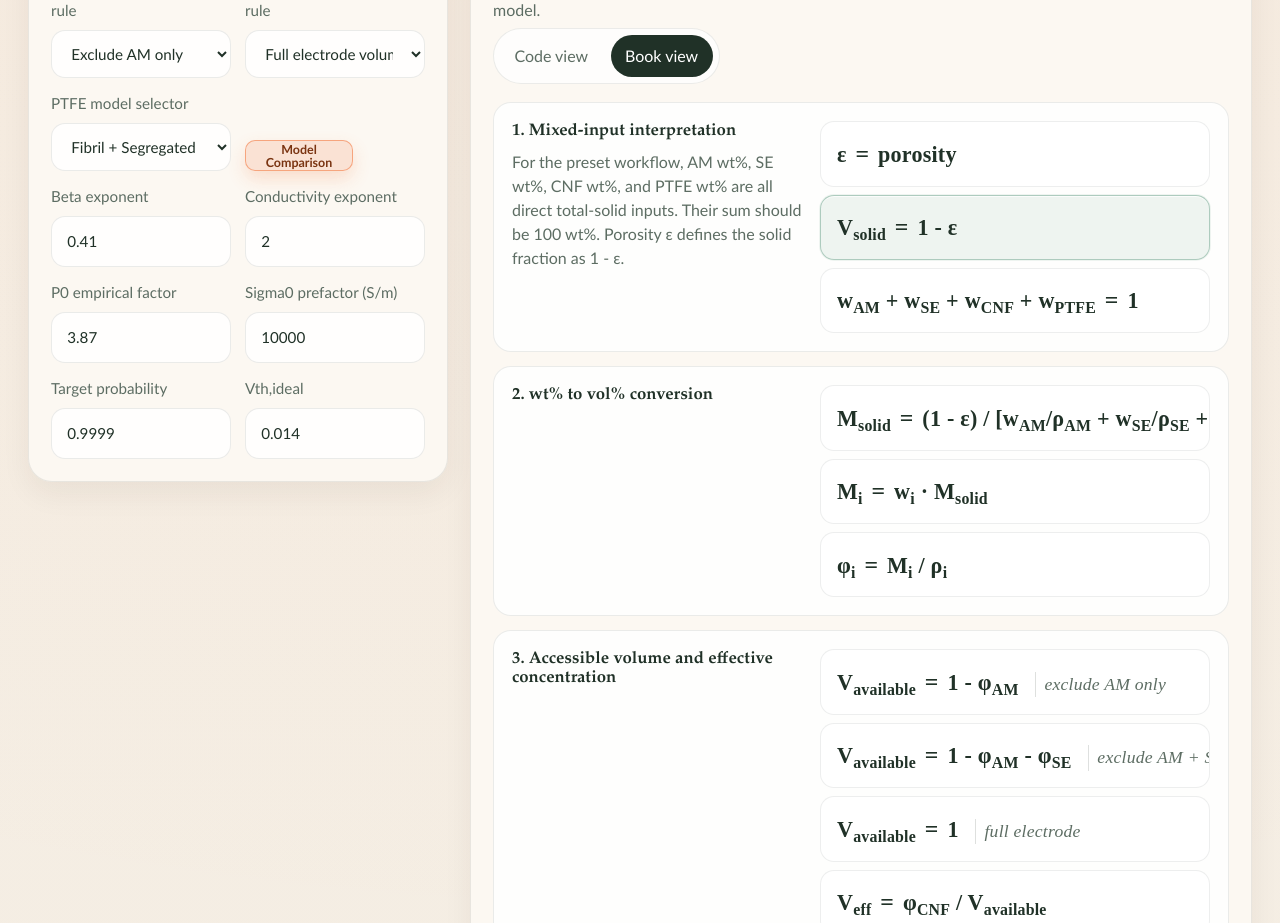
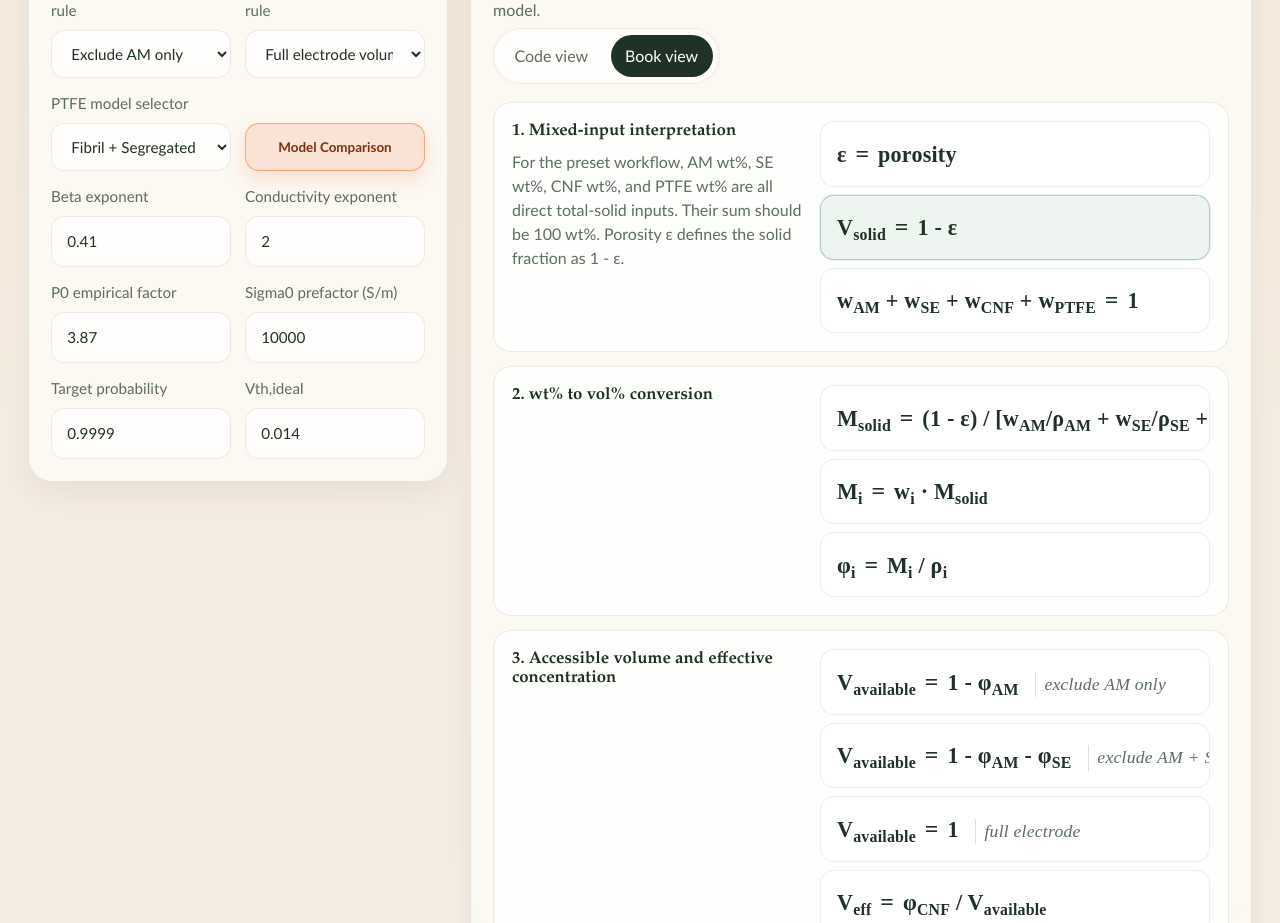
Before and after one commit to mktree1008-gif/codex-webepp, a React (Vite) app: page / in a window 1280 px wide. Shown: the part 2300-3223 px from the top of the page. Built offline with nearby package versions, Linux system fonts and the light colour scheme.

Commit message:
Match model comparison button size to selector

```diff
--- a/src/App.css
+++ b/src/App.css
@@ -243,23 +243,24 @@
 }
 
 .ptfe-comparison-jump-button {
-  min-height: 10px;
+  min-height: 48px;
   border: 1px solid rgba(241, 113, 56, 0.55);
-  border-radius: 10px;
-  width: 33%;
-  min-width: 108px;
-  max-width: 160px;
-  justify-self: start;
+  border-radius: 14px;
+  width: 100%;
+  min-width: 0;
+  max-width: none;
+  justify-self: stretch;
   align-self: end;
-  display: inline-flex;
+  display: flex;
   align-items: center;
   justify-content: center;
-  padding: 0.1rem 0.5rem;
+  padding: 0.82rem 0.95rem;
   font: inherit;
-  font-size: 0.78rem;
-  line-height: 1.05;
+  font-size: 0.84rem;
+  line-height: 1;
   letter-spacing: 0;
   font-weight: 700;
+  white-space: nowrap;
   color: #7a3411;
   background: rgba(241, 113, 56, 0.16);
   box-shadow: 0 8px 18px rgba(241, 113, 56, 0.2);
```
